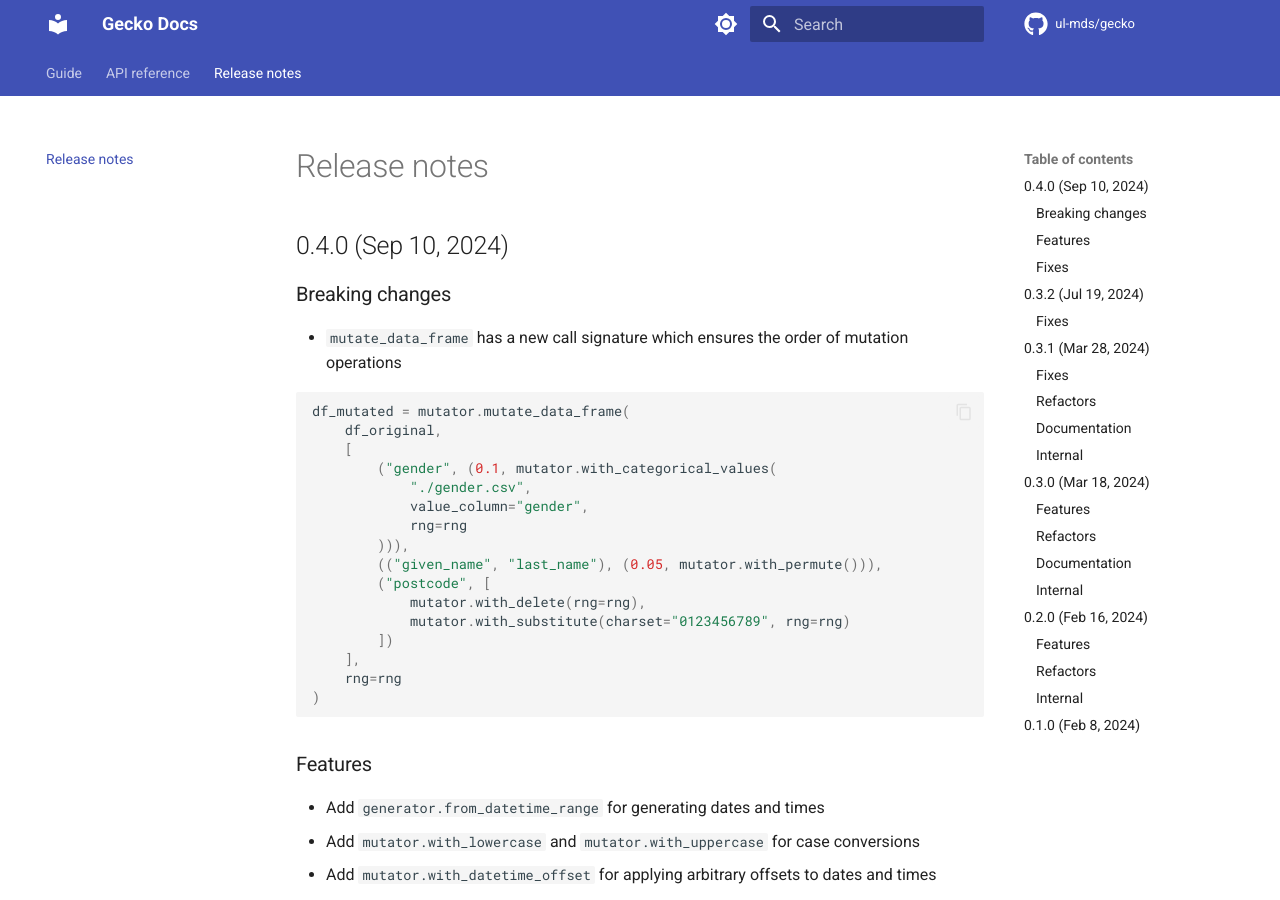
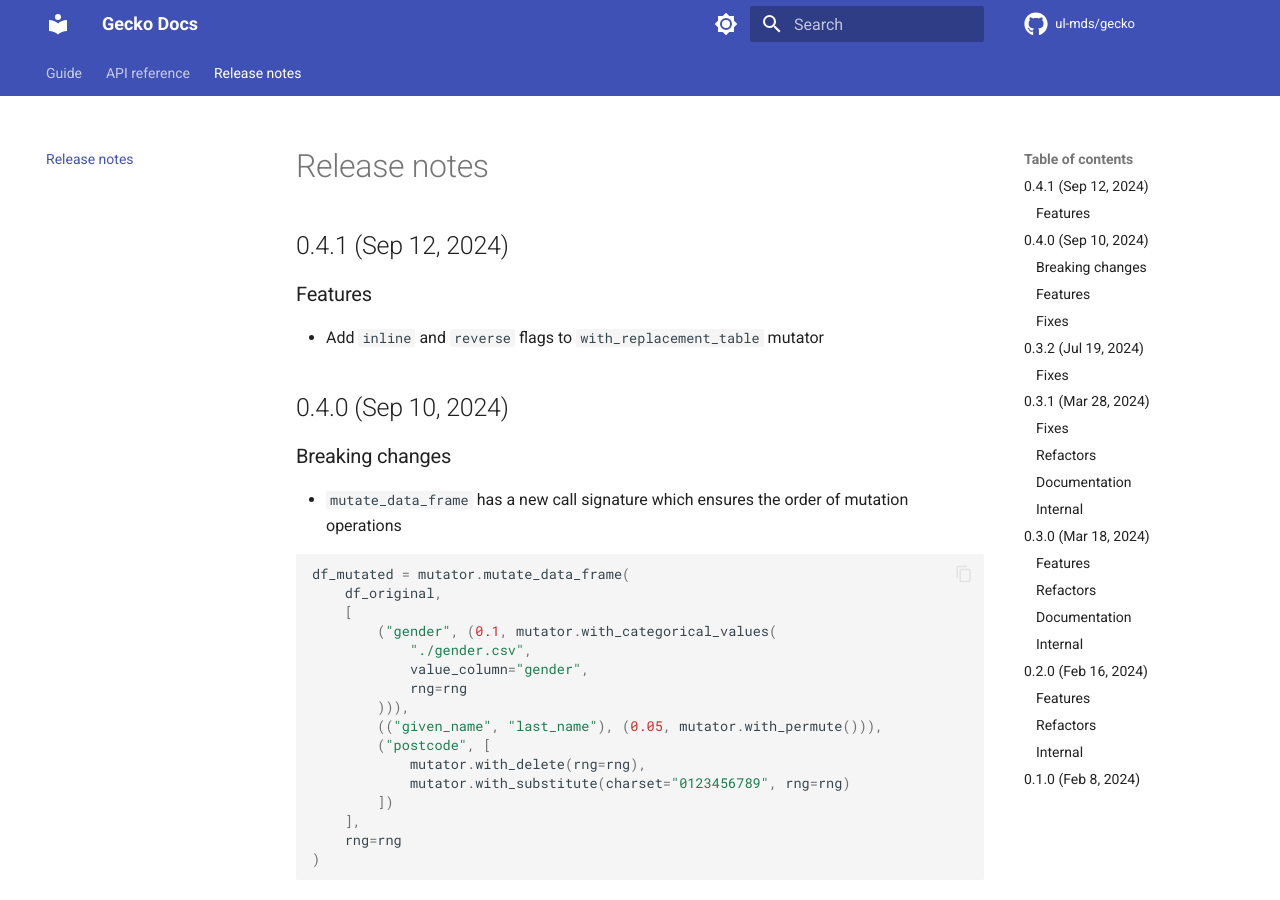
Before and after one commit to ul-mds/gecko, an MkDocs documentation site: the page built from docs/release-notes.md, in a window 1280 px wide and 900 px high. Built offline with MkDocs 1.6.1 and Material for MkDocs 9.7.7, drawn with Linux system fonts in a browser that asks for light colours; comment, search, counter and statistics services are not loaded.

Commit message:
Add release notes for 0.4.1

```diff
--- a/docs/release-notes.md
+++ b/docs/release-notes.md
@@ -1,4 +1,10 @@
 # Release notes
+
+## 0.4.1 (Sep 12, 2024)
+
+### Features
+
+- Add `inline` and `reverse` flags to `with_replacement_table` mutator
 
 ## 0.4.0 (Sep 10, 2024)
 
```
